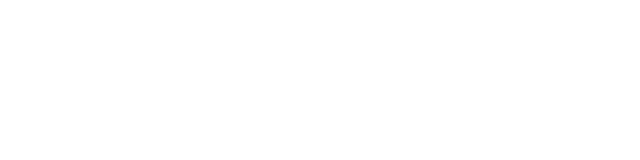
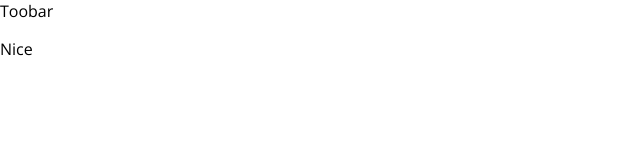
Before and after one commit to omedale/burger-builder, a React app: page / in a window 1280 px wide. Shown: the top 160 px of the page, without its empty margins (0-640 px from the left). Built offline with nearby package versions, Linux system fonts and the light colour scheme.

Commit message:
setup root layout

```diff
--- a/src/App.js
+++ b/src/App.js
@@ -1,9 +1,12 @@
 import React from 'react';
+import Layout from './components/Layouts/Layout'
 
 function App() {
   return (
     <div>
-
+      <Layout>
+        <p>Nice</p>
+      </Layout>
     </div>
   );
 }
--- /dev/null
+++ b/src/components/Layouts/Layout.js
@@ -0,0 +1,13 @@
+import React from 'react';
+import Aux from '../../hoc/Aux'
+
+const layout = (props) => (
+  <Aux>
+    <div>Toobar</div>
+    <main>
+      {props.children}
+    </main>
+  </Aux>
+);
+
+export default layout;
--- /dev/null
+++ b/src/hoc/Aux.js
@@ -0,0 +1,3 @@
+const aux = (props) => props.children
+
+export default aux;
--- a/src/index.css
+++ b/src/index.css
@@ -1,4 +1,4 @@
 body {
   margin: 0;
-  font-family: sans-serif;
+  font-family: "Open sans", sans-serif;
 }
```
